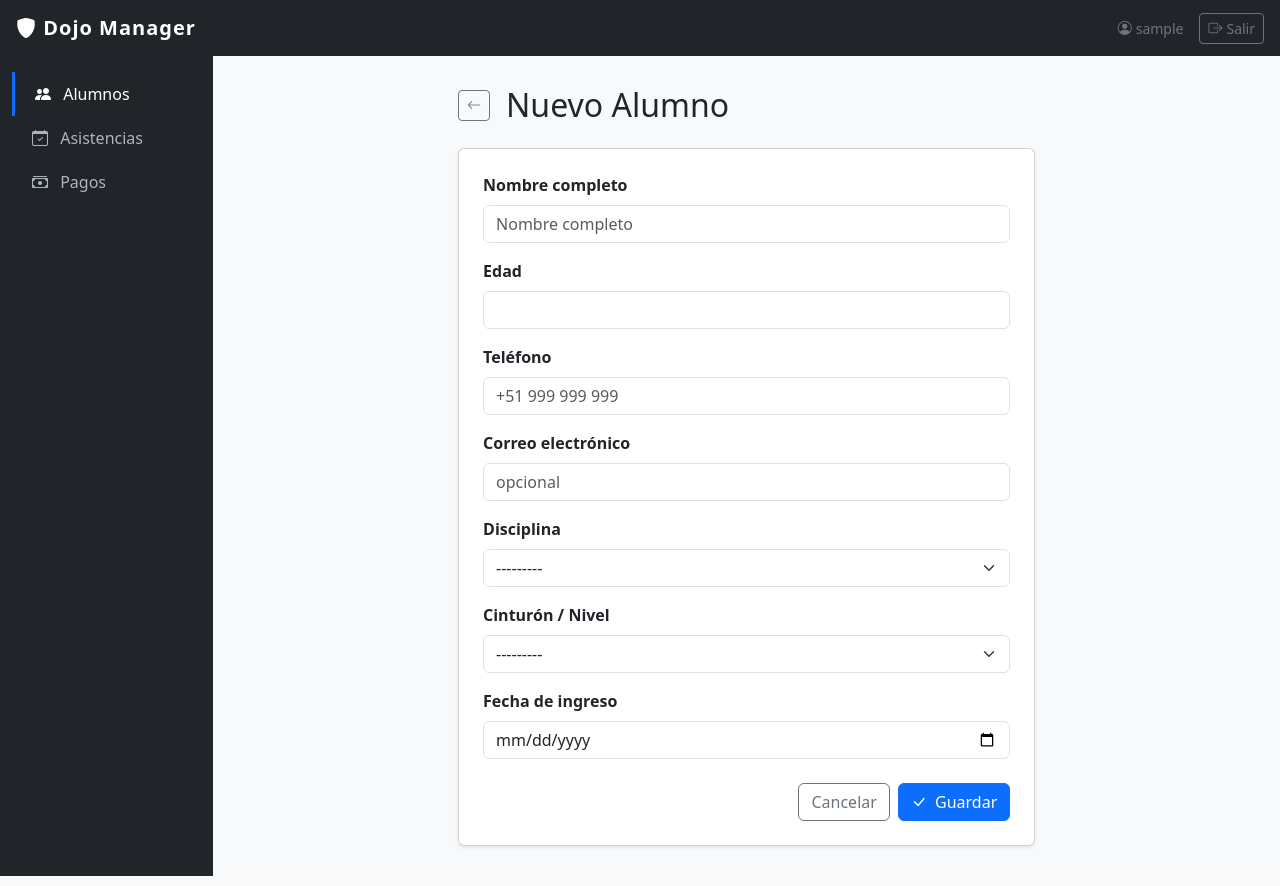
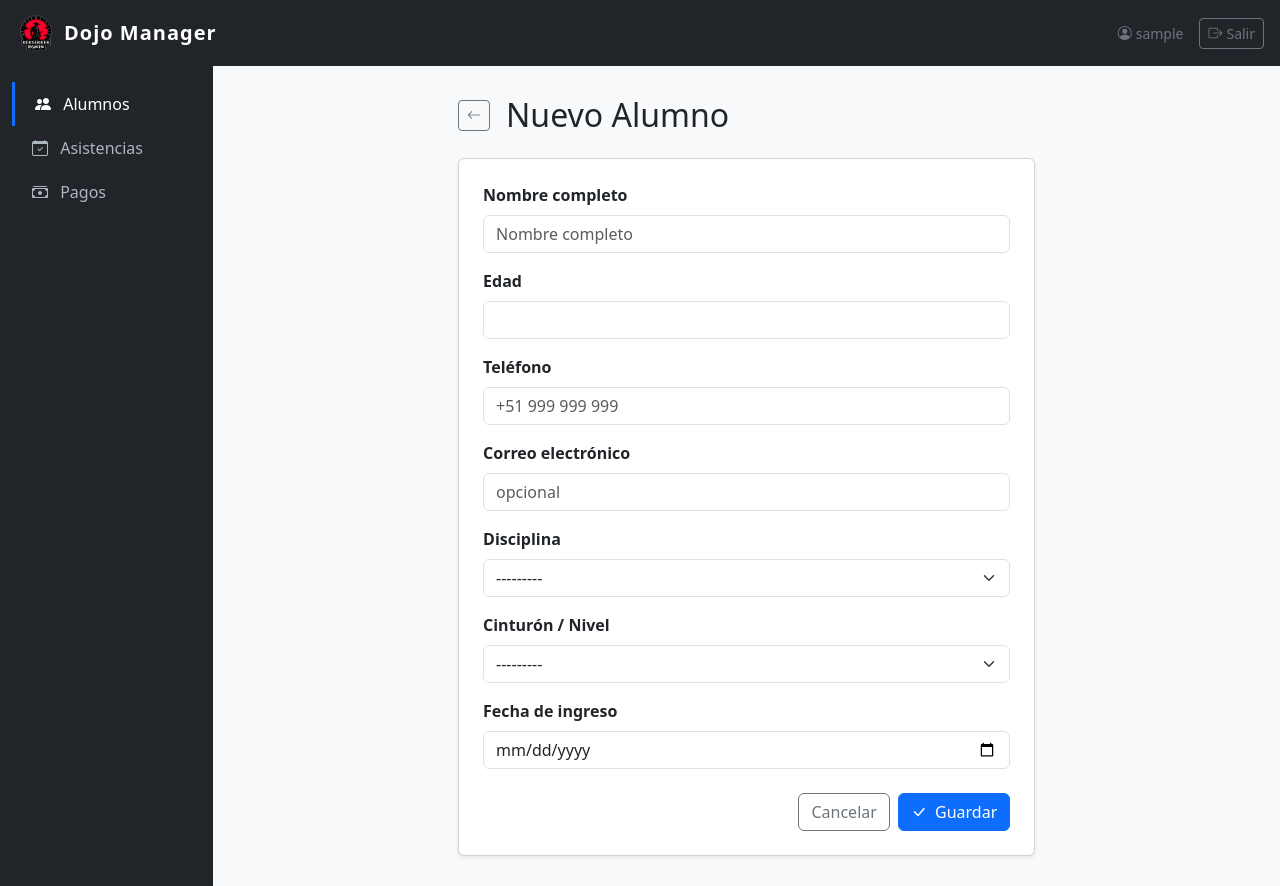
Before and after one commit to MarcosQuintana04/Dojo_Saas, a Django app: page /alumnos/nuevo/ in a window 1280 px wide. Run offline with Django 5.2, Linux system fonts and the light colour scheme; the visitor is signed in with stand-in values (Sample User, id 1).

Commit message:
Logo agregado en login y navbar

```diff
--- a/templates/partials/navbar.html
+++ b/templates/partials/navbar.html
@@ -1,9 +1,16 @@
 <!-- NAVBAR -->
 
+{% load static %}
+
 <nav class="navbar navbar-dark bg-dark px-3">
-    <span class="navbar-brand">
-        <i class="bi bi-shield-fill"></i> Dojo Manager
-    </span>
+    <a class="navbar-brand d-flex align-items-center gap-2 text-decoration-none" href="{% url 'alumnos:lista' %}">
+        <img src="{% static 'img/logo.png' %}"
+             alt="Berserker Ronin"
+             height="40"
+             style="object-fit: contain;">
+        <span>Dojo Manager</span>
+    </a>
+
     {% if user.is_authenticated %}
     <div class="d-flex align-items-center gap-3">
         <span class="text-secondary small">
```
Also changed, not shown: templates/auth/login.html (+6 -2 lines), static/img/logo.png (added).
